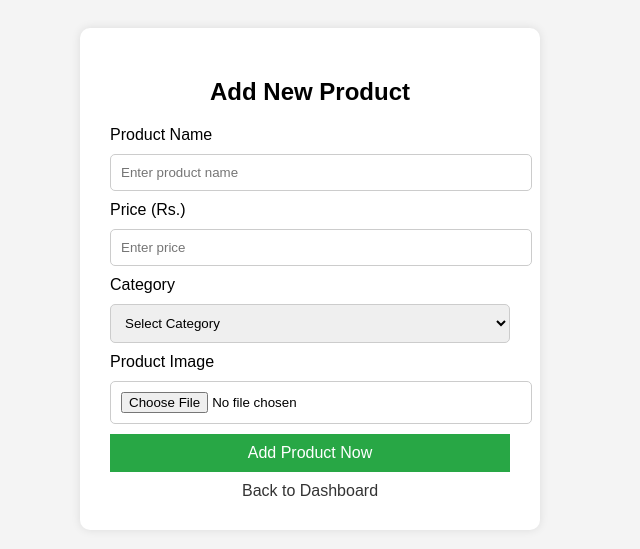
After one commit to umegaeshan/OMEGA-Pratices, a PHP site: page /admin/add_product.php in a window 1280 px wide. The commit adds this page. Shown: the top 549 px of the page, without its empty margins (330-970 px from the left). Run offline with PHP 8.4, Linux system fonts and the light colour scheme; the visitor is signed in with stand-in values (Sample User, id 1).

```diff
--- /dev/null
+++ b/admin/add_product.php
@@ -0,0 +1,139 @@
+<?php
+session_start();
+include_once("../connect/connect.php");
+
+// 1. Admin කෙනෙක්ද කියලා බලන ආරක්ෂක පියවර
+if (!isset($_SESSION['role']) || $_SESSION['role'] != 'admin') {
+    header("Location: ../public/login.php"); // ඇඩ්මින් නොවේ නම් එළියට
+    exit();
+}
+
+$message = "";
+
+// 2. Form එක Submit කළාම වැඩ කරන කොටස
+if (isset($_POST['add_product_btn'])) {
+
+    $name = mysqli_real_escape_string($conn, $_POST['name']);
+    $price = $_POST['price'];
+    $category = $_POST['category'];
+
+    // --- Image Upload Logic (පින්තූරය හැසිරවීම) ---
+
+    // පින්තූරයේ නම ගන්නවා
+    $image_name = $_FILES['image']['name'];
+
+    // පින්තූරය තාවකාලිකව තියෙන තැන (Temp location)
+    $image_temp = $_FILES['image']['tmp_name'];
+
+    // පින්තූරය නවතින්න ඕන තැන (අපි හදපු 'uploads' folder එක)
+    $target_folder = "../uploads/" . basename($image_name);
+
+    // 3. Database එකට දත්ත යැවීම
+    // created_at එක අපි Database එකේ Default දාලා තියෙන්නේ, ඒ නිසා ඒක ලියන්න ඕන නෑ.
+    $sql = "INSERT INTO products (name, price, category, image) VALUES ('$name', '$price', '$category', '$image_name')";
+
+    if (mysqli_query($conn, $sql)) {
+        // Database එකට ගියාට පස්සේ, ඇත්ත පින්තූරය Folder එකට යවනවා
+        if (move_uploaded_file($image_temp, $target_folder)) {
+            $message = "<span style='color:green;'>Product Added Successfully!</span>";
+        } else {
+            $message = "<span style='color:orange;'>Product added to DB, but Image upload failed!</span>";
+        }
+    } else {
+        $message = "<span style='color:red;'>Database Error: " . mysqli_error($conn) . "</span>";
+    }
+}
+?>
+
+<!DOCTYPE html>
+<html lang="en">
+
+<head>
+    <meta charset="UTF-8">
+    <title>Add Product | Admin</title>
+    <style>
+        body {
+            font-family: sans-serif;
+            padding: 20px;
+            background-color: #f4f4f4;
+        }
+
+        .form-container {
+            background: white;
+            width: 400px;
+            margin: 0 auto;
+            padding: 30px;
+            border-radius: 10px;
+            box-shadow: 0 0 10px rgba(0, 0, 0, 0.1);
+        }
+
+        input,
+        select {
+            width: 100%;
+            padding: 10px;
+            margin: 10px 0;
+            border: 1px solid #ccc;
+            border-radius: 5px;
+        }
+
+        button {
+            width: 100%;
+            padding: 10px;
+            background: #28a745;
+            color: white;
+            border: none;
+            cursor: pointer;
+            font-size: 16px;
+        }
+
+        button:hover {
+            background: #218838;
+        }
+
+        .back-link {
+            display: block;
+            text-align: center;
+            margin-top: 10px;
+            text-decoration: none;
+            color: #333;
+        }
+    </style>
+</head>
+
+<body>
+
+    <div class="form-container">
+        <center>
+            <h2>Add New Product</h2>
+        </center>
+
+        <p style="text-align:center;"><?php echo $message; ?></p>
+
+        <form action="add_product.php" method="post" enctype="multipart/form-data">
+
+            <label>Product Name</label>
+            <input type="text" name="name" required placeholder="Enter product name">
+
+            <label>Price (Rs.)</label>
+            <input type="number" name="price" required placeholder="Enter price">
+
+            <label>Category</label>
+            <select name="category" required>
+                <option value="" disabled selected>Select Category</option>
+                <option value="computer">Computer</option>
+                <option value="spares">Spare Parts</option>
+                <option value="accessories">Accessories</option>
+            </select>
+
+            <label>Product Image</label>
+            <input type="file" name="image" required>
+
+            <button type="submit" name="add_product_btn">Add Product Now</button>
+
+            <a href="admin_dashbord.php" class="back-link">Back to Dashboard</a>
+        </form>
+    </div>
+
+</body>
+
+</html>
--- a/includes/navbar.php
+++ b/includes/navbar.php
@@ -10,6 +10,7 @@
             <?php if ($_SESSION['role'] == 'admin'): ?>
                 <a href="../admin/admin_dashbord.php" style="color: yellow; margin-right: 55px;">Admin Dashboard</a>
                 <a href="../admin/manage_products.php" style="color: yellow; margin-right: 55px;">Manage Products</a>
+                <a href="../admin/add_product.php" style="color: yellow; margin-right: 55px;">Add Products</a>
             <?php endif; ?>
 
             <?php if ($_SESSION['role'] == 'user'): ?>
@@ -21,7 +22,7 @@
             <a href="../public/profile.php" style="color: white; margin-right: 550px;">Profile</a>
 
             <span style="margin-left: 10px;margin-left: 50px;">Hi, <?php echo $_SESSION['username']; ?></span>
-            <a href="../public/logout.php" style="background: red; color: white; padding: 5px 10px; text-decoration: none; border-radius: 5px;">Logout</a>
+            <a href="../public/login.php" style="background: red; color: white; padding: 5px 10px; text-decoration: none; border-radius: 5px;">Logout</a>
 
         <?php else: ?>
             <a href="../public/login.php" style="color: white; margin-right: 15px;">Login</a>
```
Also changed, not shown: admin/admin_dashbord.php (+24 -0 lines), user/products.php (+2 -12 lines), user/add_favorite.php (added).
